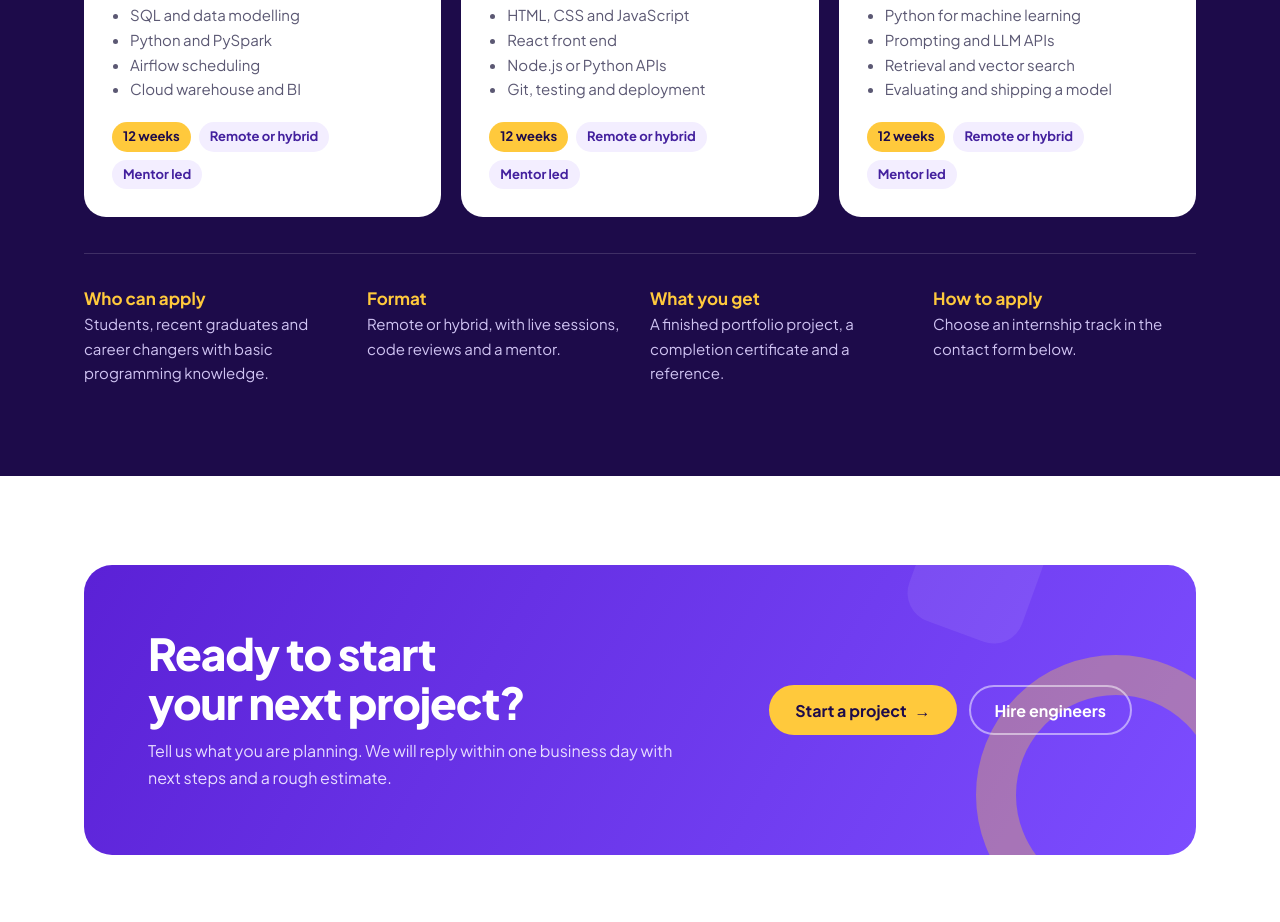
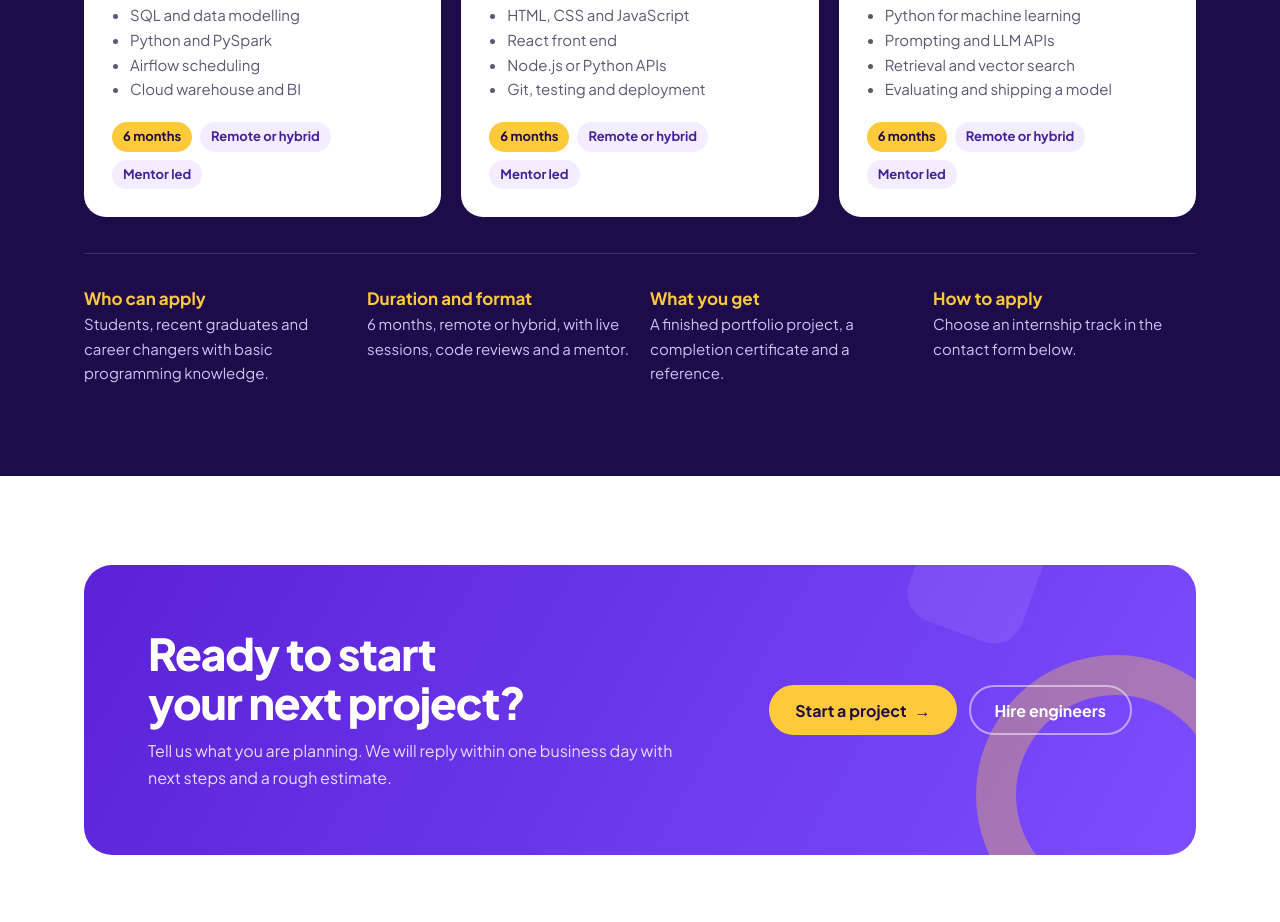
Before and after one commit to neelimaannamayi-sudo/shreedash-website, a website: page public/index.html in a window 1280 px wide. Shown: the part 6878-7800 px from the top of the page. Drawn offline with Linux system fonts and the light colour scheme.

Commit message:
Change internship duration to 6 months
Co-Authored-By: Claude Opus 5.5 <noreply@anthropic.com>
Claude-Session: https://claude.ai/code/session_01DZrU3UmcdKKiCUaVQsGQwE

```diff
--- a/public/index.html
+++ b/public/index.html
@@ -509,7 +509,7 @@ footer .bot{margin-top:48px;border-top:1px solid rgba(255,255,255,.12);padding-b
     <div class="tracks" id="tracks"></div>
     <div class="facts">
       <div><b>Who can apply</b><p>Students, recent graduates and career changers with basic programming knowledge.</p></div>
-      <div><b>Format</b><p>Remote or hybrid, with live sessions, code reviews and a mentor.</p></div>
+      <div><b>Duration and format</b><p>6 months, remote or hybrid, with live sessions, code reviews and a mentor.</p></div>
       <div><b>What you get</b><p>A finished portfolio project, a completion certificate and a reference.</p></div>
       <div><b>How to apply</b><p>Choose an internship track in the contact form below.</p></div>
     </div>
@@ -629,9 +629,9 @@ const inds = [['retail','Retail'],['health','Healthcare'],['bank','Finance'],['e
 document.getElementById('inds').innerHTML = inds.map(([k,t]) => `<div class="ind">${svg(k)}<span>${esc(t)}</span></div>`).join('');
 
 const tracks = [
-  ['data','Data Engineering','Build a working data pipeline end to end, from raw files to a live dashboard.',['SQL and data modelling','Python and PySpark','Airflow scheduling','Cloud warehouse and BI'],'12 weeks'],
-  ['web','Web Development','Design, build and deploy a full-stack web application with sign-in and a database.',['HTML, CSS and JavaScript','React front end','Node.js or Python APIs','Git, testing and deployment'],'12 weeks'],
-  ['ai','AI Applications','Create an AI assistant that answers questions from real documents.',['Python for machine learning','Prompting and LLM APIs','Retrieval and vector search','Evaluating and shipping a model'],'12 weeks']
+  ['data','Data Engineering','Build a working data pipeline end to end, from raw files to a live dashboard.',['SQL and data modelling','Python and PySpark','Airflow scheduling','Cloud warehouse and BI'],'6 months'],
+  ['web','Web Development','Design, build and deploy a full-stack web application with sign-in and a database.',['HTML, CSS and JavaScript','React front end','Node.js or Python APIs','Git, testing and deployment'],'6 months'],
+  ['ai','AI Applications','Create an AI assistant that answers questions from real documents.',['Python for machine learning','Prompting and LLM APIs','Retrieval and vector search','Evaluating and shipping a model'],'6 months']
 ];
 document.getElementById('tracks').innerHTML = tracks.map(([k,t,d,l,w]) =>
   `<article class="track"><span class="ic">${svg(k)}</span><h3>${esc(t)}</h3><p>${esc(d)}</p><ul>${l.map(x=>`<li>${esc(x)}</li>`).join('')}</ul><div class="meta"><span>${esc(w)}</span><span>Remote or hybrid</span><span>Mentor led</span></div></article>`).join('');
```
